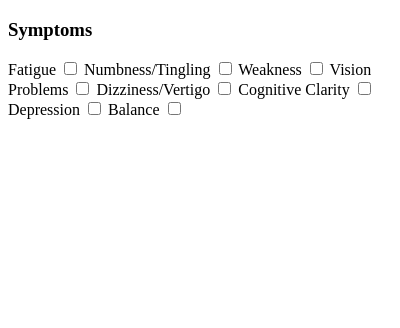
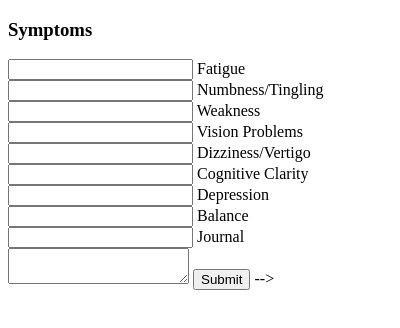
Before and after one commit to neckenth/my-symptoms-ms, a browser extension: page popup.html in a window 400 px wide. Drawn offline with Linux system fonts and the light colour scheme.

Commit message:
working to capture popup form content and send to content.js

```diff
--- a/popup.html
+++ b/popup.html
@@ -3,28 +3,33 @@
   <head>
     <title>MySymptoms-MS</title>
     <link rel="stylesheet" type="text/css" href="style.css" />
-    <script src="popup.js"></script>
+    <script defer src="popup.js"></script>
   </head>
   <body>
     <div id="symptoms-list"></div>
     <h3>Symptoms</h3>
     <form id="symptoms-form">
-      <label id="symptom" for="fatigue">Fatigue</label>
-      <input type="checkbox" name="fatigue" />
-      <label id="symptom" for="tingling">Numbness/Tingling</label>
-      <input type="checkbox" name="tingling" />
-      <label id="symptom" for="weakness">Weakness</label>
-      <input type="checkbox" name="weakness" />
-      <label id="symptom" for="vision">Vision Problems</label>
-      <input type="checkbox" name="vision" />
-      <label id="symptom" for="dizzy">Dizziness/Vertigo</label>
-      <input type="checkbox" name="dizzy" />
-      <label id="symptom" for="cognition">Cognitive Clarity</label>
-      <input type="checkbox" name="cognition" />
-      <label id="symptom" for="depression">Depression</label>
-      <input type="checkbox" name="depression" />
-      <label id="symptom" for="balance">Balance</label>
-      <input type="checkbox" name="balance" />
+      <input id="test" type="text" />
+      <label class="symptom" for="fatigue">Fatigue</label>
+      <input type="number" id="fatigue" name="fatigue" />
+      <label class="symptom" for="tingling">Numbness/Tingling</label>
+      <input type="number" id="tingling" name="tingling" />
+      <label class="symptom" for="weakness">Weakness</label>
+      <input type="number" id="weakness" name="weakness" />
+      <label class="symptom" for="vision">Vision Problems</label>
+      <input type="number" id="vision" name="vision" />
+      <label class="symptom" for="dizzy">Dizziness/Vertigo</label>
+      <input type="number" id="dizzy" name="dizzy" />
+      <label class="symptom" for="cognition">Cognitive Clarity</label>
+      <input type="number" id="cognition" name="cognition" />
+      <label class="symptom" for="depression">Depression</label>
+      <input type="number" id="depression" name="depression" />
+      <label class="symptom" for="balance">Balance</label>
+      <input type="number" id="balance" name="balance" />
+      <label id="journal" for="journal">Journal</label>
+      <textarea wrap="hard"></textarea>
+      <input id="submit" type="submit" value="Submit" /> -->
+      <!-- <button id='submit' type='submit'>Submit</button>
     </form>
   </body>
 </html>
--- a/popup.js
+++ b/popup.js
@@ -1,15 +1,28 @@
-// Copyright (c) 2012 The Chromium Authors. All rights reserved.
-// Use of this source code is govered by a BSD-style license that can be
-// found in the LICENSE file.
+function popup() {
+  console.log("ping");
+  console.log(document);
 
-function click(e) {
-  chrome.tabs.executeScript(null, {
-    code: "document.body.style.backgroundColor = 'green';"
-  });
-  window.close();
+  //this part is not - returning an empty string - do i need an event listener
+  let userInput = document.getElementById("fatigue").value;
+  console.log(userInput);
+
+  //   console.log(userInput)
+
+  let params = {
+    active: true,
+    currentWindow: true
+  };
+
+  chrome.tabs.query(params, gotTab);
+
+  //this part is working
+  function gotTab(tabs) {
+    //   console.log(tabs)
+    let newData = {
+      fatigue: userInput
+    };
+    chrome.tabs.sendMessage(tabs[0].id, newData);
+  }
 }
 
-document.addEventListener("DOMContentLoaded", function() {
-  const div = document.querySelectorAll("div");
-  div[0].addEventListener("click", click);
-});
+popup();
```
Also changed, not shown: background.js (added, +15 -0 lines), content.js (added, +7 -0 lines), manifest.json, 1 other file.
